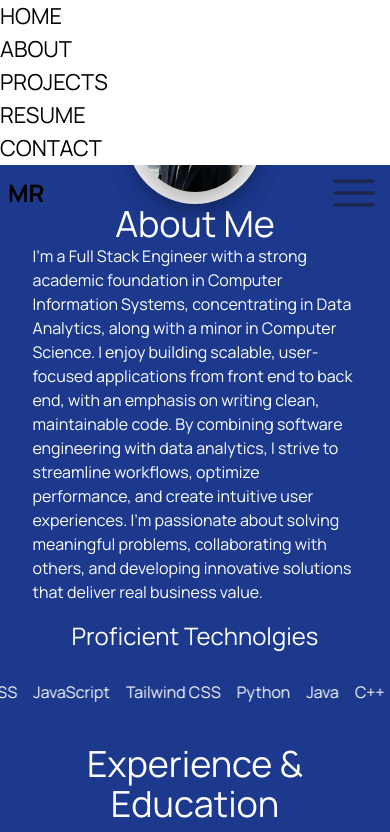
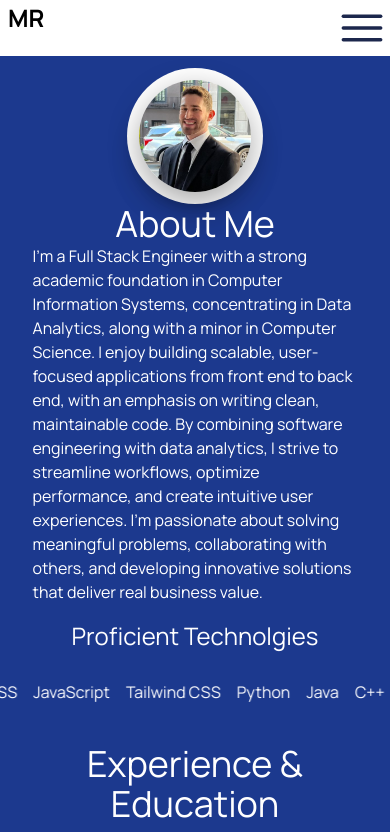
Before and after one commit to matthewrichards234/Personal_Website, a React (Vite) app: page /about in a window 390 px wide. Shown: the top 832 px of the page. Built offline with nearby package versions, Linux system fonts and the light colour scheme.

Commit message:
make hamburger bar fixed

```diff
--- a/src/components/HamburgerNavbar.tsx
+++ b/src/components/HamburgerNavbar.tsx
@@ -7,7 +7,7 @@ interface HamburgerNavbarInterface {
 const HamburgerNavbar = ({ isOpen }: HamburgerNavbarInterface) => {
   return (
     <div className={isOpen ? "visible" : "hidden"}>
-      <nav className="flex flex-col bg-white h-full">
+      <nav className="flex flex-col bg-white h-full gap-8 items-center">
         <NavLink to="/">HOME</NavLink>
         <NavLink to="/about">ABOUT</NavLink>
         <NavLink to="/projects">PROJECTS</NavLink>
--- a/src/components/Navbar.tsx
+++ b/src/components/Navbar.tsx
@@ -4,12 +4,9 @@ import { NavLink } from "react-router-dom";
 import { useState } from "react";
 
 const Navbar = () => {
-  const [sideNavbar, setSideNavbar] = useState(true);
+  const [sideNavbar, setSideNavbar] = useState(false);
   function handleOpenSideNavbar() {
-    setSideNavbar(true);
-  }
-  function handleCloseSideNavbar() {
-    setSideNavbar(false);
+    setSideNavbar(!sideNavbar);
   }
   return (
     <div
@@ -47,7 +44,7 @@ const Navbar = () => {
             <img
               src={hamburgerMenuIcon}
               alt="hamburger icon"
-              className="size-14"
+              className="size-14 fixed top-0 right-0"
             />
           </button>
         </nav>
```
